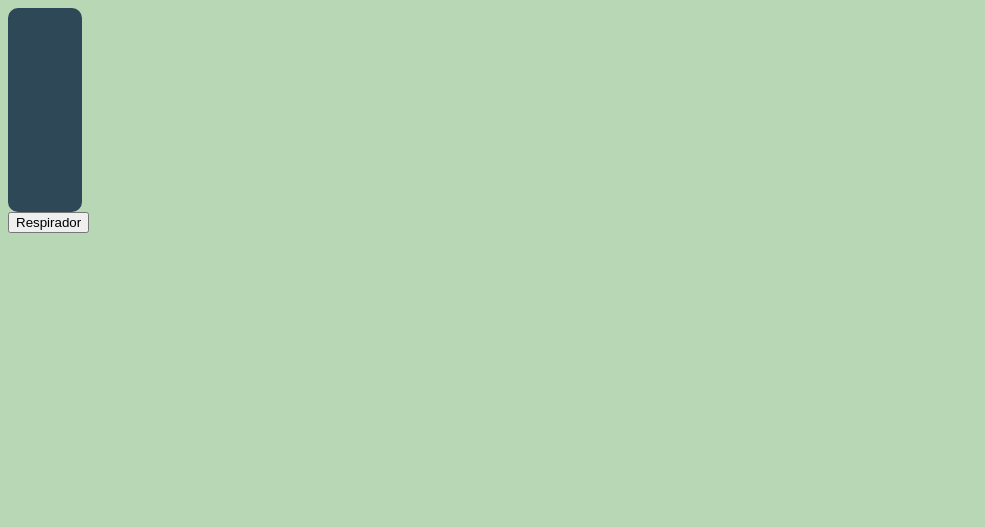
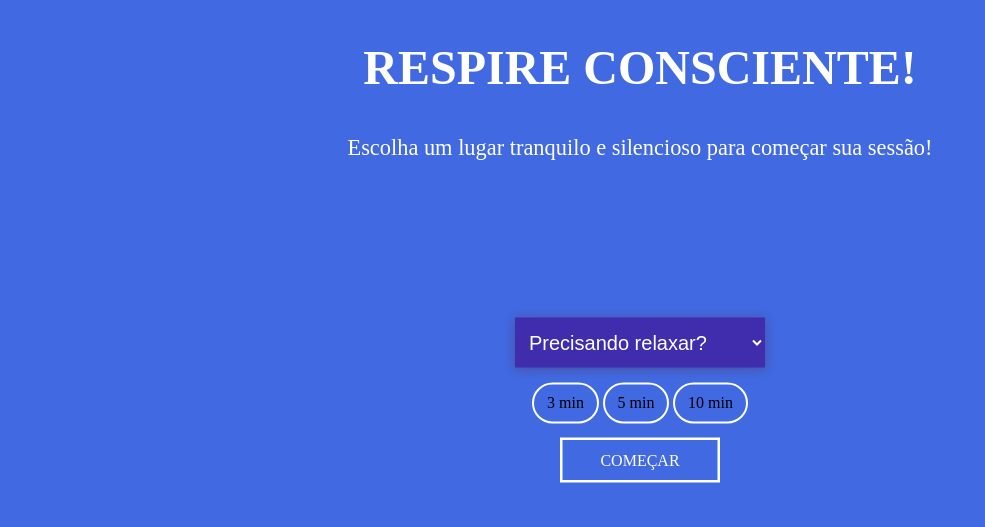
Before and after one commit to gesiellucas/respira, a plain HTML site: page index.html in a window 1280 px wide. Shown: the whole page, without its empty margins (0-985 px from the left). Drawn offline with Linux system fonts and the light colour scheme.

Commit message:
Commit do dia 23/12

```diff
--- a/index.html
+++ b/index.html
@@ -8,10 +8,60 @@
 
 </head>
 <body>
-    <div id="pulmao">
-        <div id="ar" class="enche"></div>
-    </div>
-    <button onclick="respirador(4000, 4000, 4000, 4000, 50000)">Respirador</button>
+
+
+    <section id="inicio">
+
+
+        <div id="apresentacao">
+            <h1>RESPIRE CONSCIENTE!</h1>
+            <p>Escolha um lugar tranquilo e silencioso para começar sua sessão!</p>
+        </div>
+
+        <div class="preajuste">
+
+            <select name="estiloRespiracao" id="estiloRespiracao">
+                <option value="1">Precisando relaxar?</option>
+                <option value="2">Precisando dormir?</option>
+                <option value="3">Regular respiração!</option>
+                <option value="4">Energize seu corpo</option>
+            </select>
+
+            <div class="input-group">
+                <input type="radio" name="tempo-inicial" id="ttempo3">
+                <label for="ttempo3">3 min</label>
+
+                <input type="radio" name="tempo-inicial" id="ttempo5">
+                <label for="ttempo5">5 min</label>
+
+                <input type="radio" name="tempo-inicial" id="ttempo10">
+                <label for="ttempo10">10 min</label>
+            </div>
+
+            <a href="#" onclick="fecharPreAjuste()">COMEÇAR
+
+                <svg>
+                    <rect x="0" y="0" fill="none" width="100%" height="100%"/>
+                </svg>
+
+            </a>
+        </div>
+
+    </section>
+    <section id="principal">
+        <div id="pulmao">
+            <div id="ar" class="enche"></div>
+        </div>
+        <input type="number" placeholder="Tempo Total" id="tempoTotal" /><br>
+        <input type="number" placeholder="Respira" id="tempoRespira" /><br>
+        <input type="number" placeholder="Prenda" id="tempoPrenda" /><br>
+        <input type="number" placeholder="Solte" id="tempoSolte" /><br>
+        <input type="number" placeholder="Aguarde"  id="tempoAguarde" /><br>
+        <button onclick="respirador()">Respirador</button>
+    </section>
+
+
+
 
 
     <p id="demo"></p>
--- a/index.js
+++ b/index.js
@@ -4,12 +4,16 @@ let tempo = 0;
 let intervalo;
 let intervaloTempo;
 
-function respirador(x, y, z, q, tempoTotal){
-    this.x = x;
-    this.y = y;
-    this.z = z;
-    this.q = q;
-    this.tempoTotal = tempoTotal;
+
+
+function respirador(){
+
+    let tempoTotal = +document.getElementById("tempoTotal").value * 1000;
+    let tempoRespira = +document.getElementById("tempoRespira").value * 1000;
+    let tempoPrenda = +document.getElementById("tempoPrenda").value * 1000;
+    let tempoSolte = +document.getElementById("tempoSolte").value * 1000;
+    let tempoAguarde = +document.getElementById("tempoAguarde").value * 1000;
+
 
     intervalo = setInterval( ()=>{
         tempo++
@@ -32,7 +36,7 @@ function respirador(x, y, z, q, tempoTotal){
             {background: '#DAF3FF', height: 0, offset:0},
             {background: '#5D99AE', height: '100%', offset:1}
         ], {
-            duration: x,
+            duration: tempoRespira,
             iterations: 1,
             direction: 'alternate'
         })
@@ -40,7 +44,7 @@ function respirador(x, y, z, q, tempoTotal){
         intervaloTempo = setTimeout(()=>{
             tempo2()
 
-        }, x)
+        }, tempoRespira)
     }
 
     function tempo2(){
@@ -50,7 +54,7 @@ function respirador(x, y, z, q, tempoTotal){
             {background: '#5D99AE', height: '100%', offset:0},
             {background: '#DAF3FF', height: '100%', offset:1}
         ], {
-            duration: y,
+            duration: tempoPrenda,
             iterations: 1,
             direction: 'alternate'
         })
@@ -58,7 +62,7 @@ function respirador(x, y, z, q, tempoTotal){
         intervaloTempo = setTimeout(()=>{
 
             tempo3()
-        }, y)
+        }, tempoPrenda)
     }
 
     function tempo3(){
@@ -68,14 +72,14 @@ function respirador(x, y, z, q, tempoTotal){
             {background: '#DAF3FF', height: '100%', offset:0},
             {background: '#5D99AE', height: 0, offset:1}
         ], {
-            duration: x,
+            duration: tempoSolte,
             iterations: 1,
             direction: 'alternate'
         })
         intervaloTempo = setTimeout(()=>{
 
             tempo4()
-        }, z)
+        }, tempoSolte)
     }
 
     function tempo4(){
@@ -85,7 +89,7 @@ function respirador(x, y, z, q, tempoTotal){
             {background: '#5D99AE', height: 0, offset:0},
             {background: '#DAF3FF', height: 0, offset:1}
         ], {
-            duration: x,
+            duration: tempoAguarde,
             iterations: 1,
             direction: 'alternate'
         })
@@ -93,6 +97,15 @@ function respirador(x, y, z, q, tempoTotal){
         intervaloTempo = setTimeout(()=>{
 
             tempo1()
-        }, q)
+        }, tempoAguarde)
     }
 }
+
+
+function fecharPreAjuste(){
+    let inicioFecha = document.getElementById("inicio")
+    inicioFecha.style.display = 'none';
+
+    let inicio = document.getElementById("principal")
+    inicio.style.display = 'inline-block';
+}
--- a/style.css
+++ b/style.css
@@ -1,5 +1,11 @@
 body{
-    background: rgba(184, 215, 180, 1);
+    /* background: rgba(184, 215, 180, 1); */
+    background:royalblue;
+}
+
+
+#principal{
+    display: none;
 }
 
 #pulmao{
@@ -19,3 +25,127 @@ body{
     bottom:0;
     position: absolute;
 }
+
+/* Ajuste Inicial */
+#inicio .preajuste{
+    position: absolute;
+    top: 50%;
+    left: 50%;
+    transform: translate(-50%, -50%);
+    background:royalblue;
+    padding:2rem;
+    text-align:center;
+    justify-content: center;
+
+
+}
+
+#apresentacao h1{
+    color:white;
+    font-style: arial;
+    text-align:center;
+    font-size:3rem;
+    font-style: "Open Sans";
+
+}
+#apresentacao p{
+    color:white;
+    font-style: arial;
+    text-align:center;
+    font-size:1.4rem;
+}
+
+.input-group{
+    margin:0 auto;
+}
+
+#estiloRespiracao{
+    background: #402dad;
+    margin: 10px 3px;
+    color: #fff;
+    padding: 10px;
+    width: 250px;
+    height: 50px;
+    border: none;
+    font-size: 20px;
+    box-shadow: 0 1px 10px rgba(93, 15, 9, .3);
+    -webkit-appearance: button;
+    outline: none
+}
+div.input-group label[for*="ttempo"]{
+    background: transparent;
+    padding: 0.6rem 0.8rem;
+    margin: 0.3rem 0;
+    display: inline-block;
+    border-radius:2rem;
+    border:0.15rem solid white;
+}
+input[name*="tempo-inicial"]{
+    display: none;
+}
+div.input-group input[name*="tempo-inicial"]:checked + label[for*="ttempo"] {
+    background: #402dad;
+    color:white;
+}
+
+a{
+    display: flex;
+    flex-direction: column;
+    height: 100%;
+    justify-content: center;
+    text-align: center;
+    width: 100%;
+    color:white;
+    cursor: pointer;
+    font-size:16px;
+    font-weight: 400;
+    line-height: 45px;
+    margin: 0.6rem auto;
+    max-width: 160px;
+    position: relative;
+    text-decoration: none;
+    text-transform: uppercase;
+    width: 100%;
+}
+
+a svg{
+    height: 45px;
+    left: 0;
+    position: absolute;
+    top: 0;
+    width: 100%;
+}
+
+a rect{
+    fill: none;
+    stroke:white;
+    stroke-width: 5;
+    stroke-dasharray: 422, 0;
+    transition: all 1s linear;
+}
+
+a:hover rect{
+    stroke-width: 5;
+    stroke-dasharray: 15, 310;
+    stroke-dashoffset: 48;
+    transition: all 1.35s cubic-bezier(0.19, 1, 0.22, 1);
+}
+
+@font-face{
+    font-family: "Open Sans";
+    src: url("OpenSansRegular.ttf") format(ttf),
+}
+
+@font-face{
+    font-family: "Open Sans Bold";
+    src: url("OpenSansBold.ttf") format(ttf),
+}
+
+h1{
+    color:white;
+    font-style: arial;
+    text-align:center;
+    font-size:3rem;
+    font-style: "Open Sans";
+
+}
```
Also changed, not shown: OpenSansBold.ttf (added), OpenSansRegular.ttf (added).
